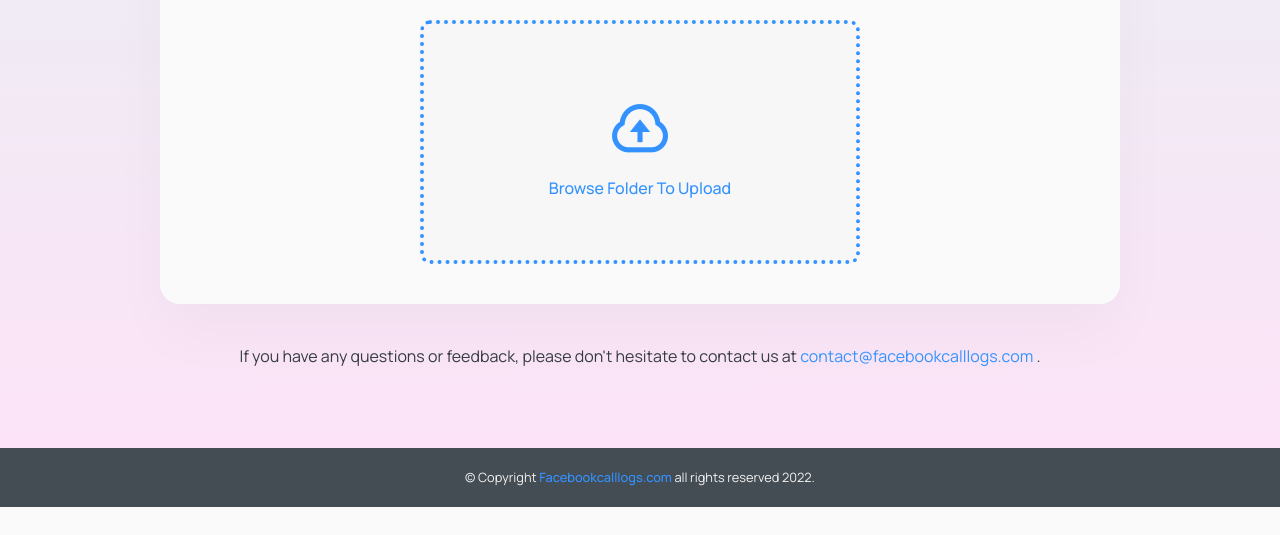
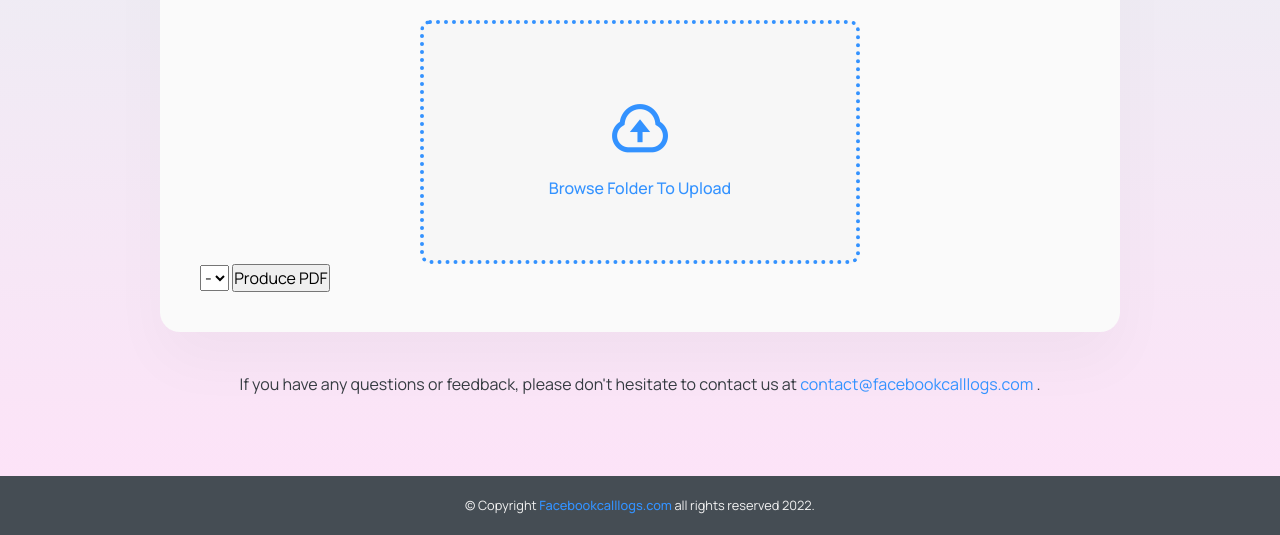
Before and after one commit to Sandy-SandBox/FB-web-app, a website: page tool.html in a window 1280 px wide. Shown: the part 703-1238 px from the top of the page. Before the commit the page ends 1210 px from the top, so only its background shows below. Drawn offline with nearby package versions, Linux system fonts and the light colour scheme.

Commit message:
first commit

```diff
--- a/tool.html
+++ b/tool.html
@@ -89,11 +89,12 @@
             <select id="user_drop">
                 <option value="-">-</option>
             </select>
-            <!--<select id="content_type_drop">-->
-             <!--   <option value="-">-</option>-->
+        -->
+            <select id="content_type_drop">
+               <option value="-">-</option>
             </select>
 
-            <!-- <button onclick="getPDF()">Produce PDF</button>  -->
+            <button onclick="getPDF()">Produce PDF</button>
         </div>
   </main>
 
```
Also changed, not shown: 2 other files.
